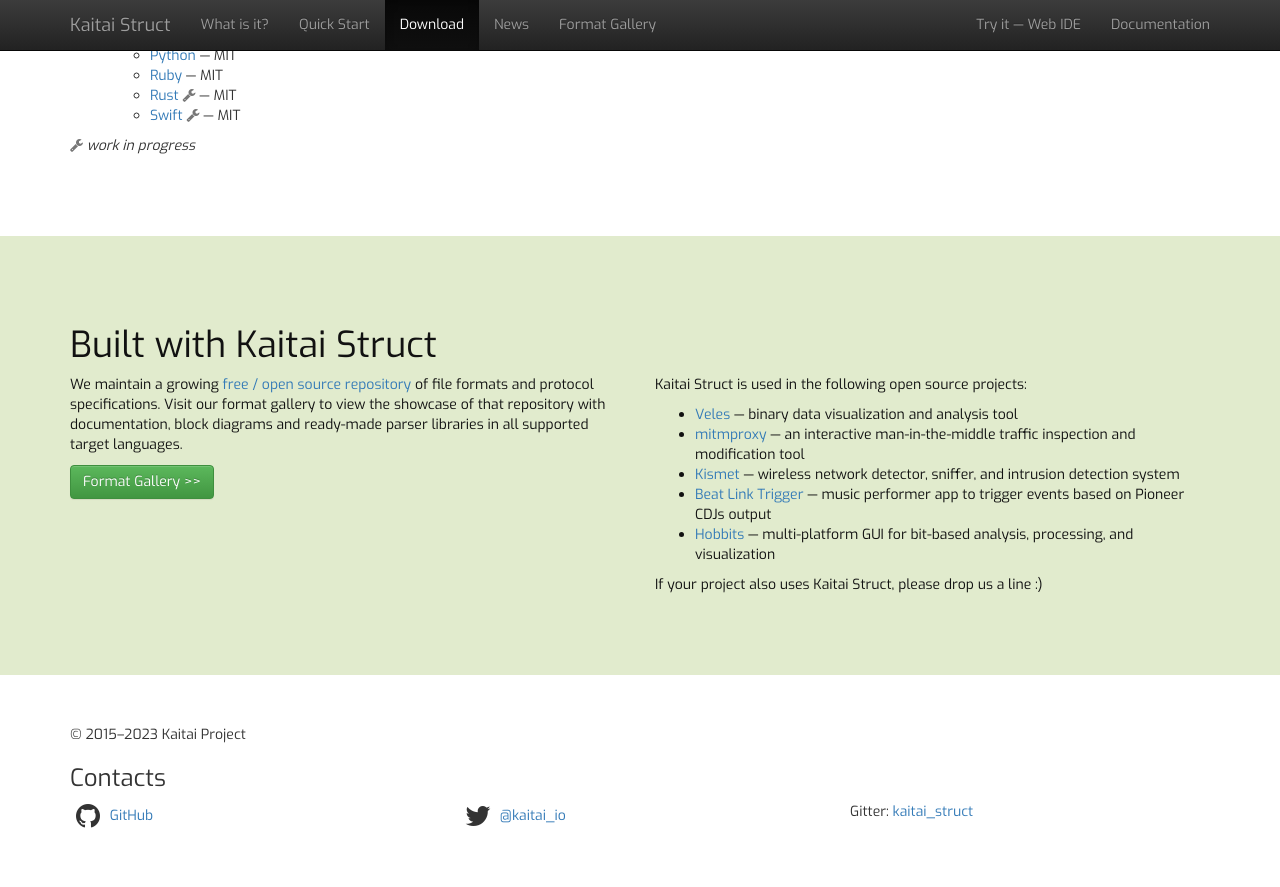
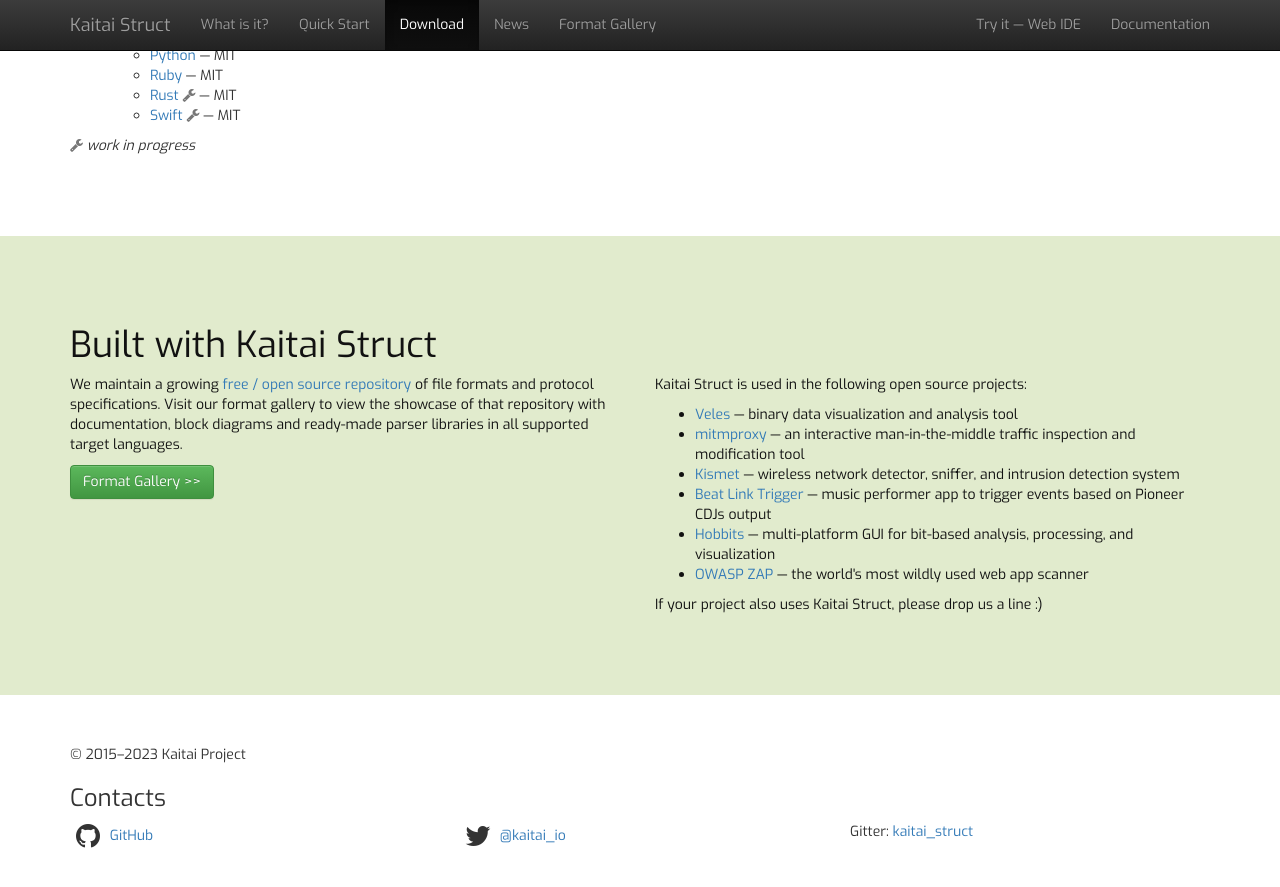
Before and after one commit to kaitai-io/kaitai-io.github.io, a Jekyll site: the page built from index.md, in a window 1280 px wide and 900 px high, scrolled down 3210 px. Shown: the top 887 px of the window. Built offline with Jekyll 4.4.1, drawn with Linux system fonts in a browser that asks for light colours; nearby versions of some CDN libraries.

Commit message:
Add OWASP ZAP to 'Built with Kaitai Struct' list

```diff
--- a/index.md
+++ b/index.md
@@ -480,6 +480,7 @@
                     <li><a href="https://www.kismetwireless.net/">Kismet</a> — wireless network detector, sniffer, and intrusion detection system</li>
                     <li><a href="https://github.com/Deep-Symmetry/beat-link-trigger">Beat Link Trigger</a> — music performer app to trigger events based on Pioneer CDJs output</li>
                     <li><a href="https://github.com/Mahlet-Inc/hobbits">Hobbits</a> — multi-platform GUI for bit-based analysis, processing, and visualization</li>
+                    <li><a href="https://www.zaproxy.org/">OWASP ZAP</a> — the world's most wildly used web app scanner</li>
                 </ul>
                 <p>
                     If your project also uses Kaitai Struct, please drop us a line :)
```
